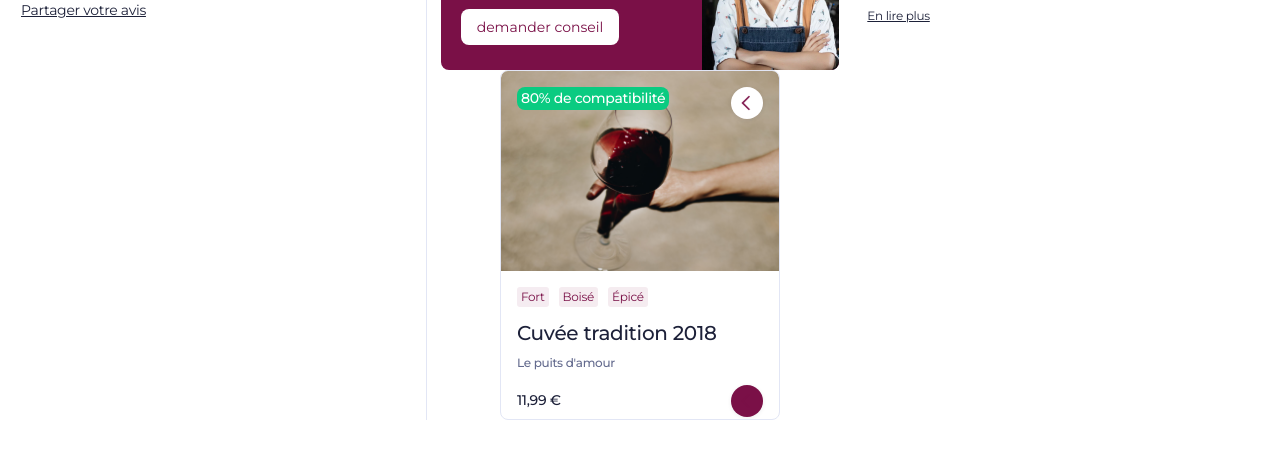
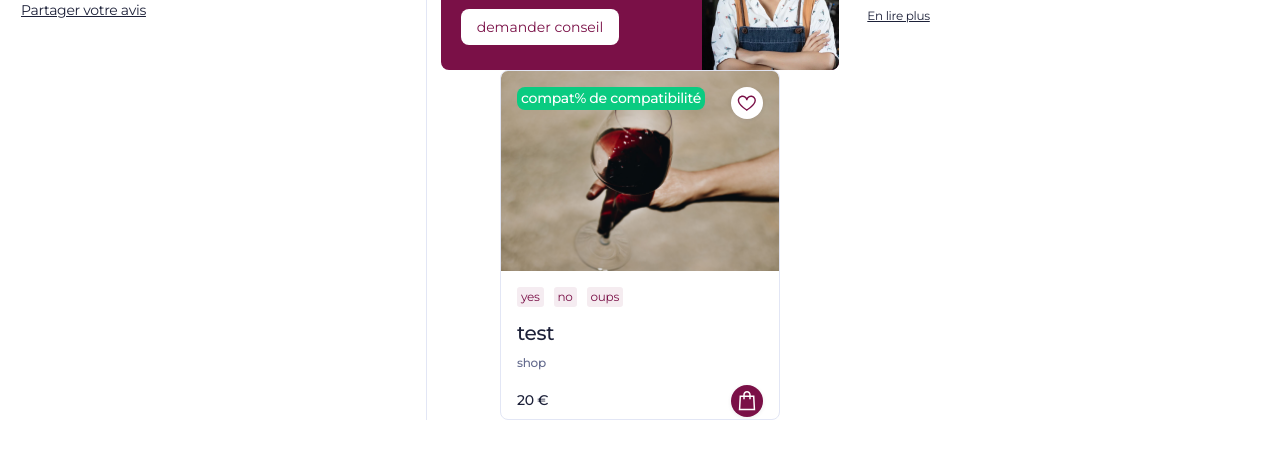
Before and after one commit to felixbouveret/competition-ecv-2022, a React (Create React App) app: page / in a window 1280 px wide. Shown: the part 570-1038 px from the top of the page. Built offline with nearby package versions, Linux system fonts and the light colour scheme; a web font is replaced by a local one.

Commit message:
add icons and props for result component

```diff
--- a/src/Banner/Banner.tsx
+++ b/src/Banner/Banner.tsx
@@ -21,7 +21,14 @@ export default function BannerContainer() {
         </div>
         <img src="/assets/img/artisan.jpg" alt="" />
       </section>
-      <ResultCard />
+      <ResultCard
+        tags={["yes", "no", "oups"]}
+        title="test"
+        compatibility="compat"
+        price={20}
+        image="/assets/img/wine-glass.png"
+        shop="shop"
+      />
     </>
   );
 }
--- a/src/Components/Icon/Icon.tsx
+++ b/src/Components/Icon/Icon.tsx
@@ -1,4 +1,11 @@
-import { arrowLeftIcon, crossIcon, logoLight, logoPurple } from "./Icons/index";
+import {
+  arrowLeftIcon,
+  cartIcon,
+  crossIcon,
+  heartIcon,
+  logoLight,
+  logoPurple,
+} from "./Icons/index";
 
 interface PropsInterface {
   name: string;
@@ -16,6 +23,8 @@ export default function Icon({
     if (name === "cross") return crossIcon;
     if (name === "logo-light") return logoLight;
     if (name === "logo-purple") return logoPurple;
+    if (name === "heart-icon") return heartIcon;
+    if (name === "cart-icon") return cartIcon;
     return () => null;
   };
   return getIcon()({ color, size });
--- /dev/null
+++ b/src/Components/Icon/Icons/cartIcon.tsx
@@ -0,0 +1,24 @@
+import React from "react";
+
+export default function cartIcon({
+  color,
+  size,
+}: {
+  color: string;
+  size: number;
+}) {
+  return (
+    <svg
+      width={size}
+      height={size}
+      viewBox="0 0 18 21"
+      fill="none"
+      xmlns="http://www.w3.org/2000/svg"
+    >
+      <path
+        d="M9 0.010437C6.8546 0.010437 5.09375 1.7713 5.09375 3.91669V4.69794H1.23633L1.1875 5.43034L0.406252 19.4928L0.357422 20.3229H17.6426L17.5938 19.4928L16.8125 5.43034L16.7637 4.69794H12.9063V3.91669C12.9063 1.7713 11.1454 0.010437 9 0.010437ZM9 1.57294C10.294 1.57294 11.3438 2.62274 11.3438 3.91669V4.69794H6.65625V3.91669C6.65625 2.62274 7.70605 1.57294 9 1.57294ZM2.70115 6.26044H5.09375V8.60419H6.65625V6.26044H11.3438V8.60419H12.9063V6.26044H15.2989L15.9824 18.7604H2.0176L2.70115 6.26044Z"
+        fill="white"
+      />
+    </svg>
+  );
+}
--- /dev/null
+++ b/src/Components/Icon/Icons/heartIcon.tsx
@@ -0,0 +1,24 @@
+import React from "react";
+
+export default function heartIcon({
+  color,
+  size,
+}: {
+  color: string;
+  size: number;
+}) {
+  return (
+    <svg
+      width={size}
+      height={size}
+      viewBox="0 0 18 15"
+      fill="none"
+      xmlns="http://www.w3.org/2000/svg"
+    >
+      <path
+        d="M8.83652 14.5976L8.52192 14.4146C8.1999 14.2314 0.65625 9.83204 0.65625 5.125C0.65625 2.71288 2.63249 0.75 5.06101 0.75C6.66118 0.75 8.06471 1.60204 8.83652 2.87404C9.60834 1.60204 11.0119 0.75 12.612 0.75C15.0406 0.75 17.0168 2.71288 17.0168 5.125C17.0168 9.83204 9.47314 14.2314 9.15113 14.4146L8.83652 14.5976ZM5.06101 2C3.32565 2 1.91475 3.40136 1.91475 5.125C1.91475 8.6284 7.44282 12.2783 8.83652 13.1426C10.2302 12.2783 15.7583 8.6284 15.7583 5.125C15.7583 3.40136 14.3474 2 12.612 2C10.8767 2 9.46577 3.40136 9.46577 5.125H8.20727C8.20727 3.40136 6.79638 2 5.06101 2Z"
+        fill="#7A1047"
+      />
+    </svg>
+  );
+}
--- a/src/Components/Icon/Icons/index.ts
+++ b/src/Components/Icon/Icons/index.ts
@@ -2,3 +2,5 @@ export { default as crossIcon } from "./crossIcon";
 export { default as arrowLeftIcon } from "./arrowLeftIcon";
 export { default as logoLight } from "./logoLight";
 export { default as logoPurple } from "./logoPurple";
+export { default as cartIcon } from "./cartIcon";
+export { default as heartIcon } from "./heartIcon";
--- a/src/Popin/Components/Result/Result.tsx
+++ b/src/Popin/Components/Result/Result.tsx
@@ -1,29 +1,37 @@
 import React from "react";
 import "./Result.scss";
 import Icon from "../../../Components/Icon";
+import { ProductInterface } from "../../../types/product.interface";
 
-export default function ResultCard() {
+export default function ResultCard({
+  title,
+  shop,
+  compatibility,
+  tags,
+  price,
+  image,
+}: ProductInterface) {
   return (
     <div className="resultCard">
-      <img src="/assets/img/wine-glass.png" alt="" />
+      <img src={image} alt="" />
       <div className="personalisation">
-        <p>80% de compatibilité</p>
+        <p>{compatibility}% de compatibilité</p>
         <div className="circle">
-          <Icon name="arrow-left" />
+          <Icon name="heart-icon" />
         </div>
       </div>
       <section className="content">
         <div className="description">
-          <p>Fort</p>
-          <p>Boisé</p>
-          <p>Épicé</p>
+          {tags.map((tag, i) => (
+            <p key={i}>{tag}</p>
+          ))}
         </div>
-        <h4>Cuvée tradition 2018</h4>
-        <p className="winery">Le puits d'amour</p>
+        <h4>{title}</h4>
+        <p className="winery">{shop}</p>
         <div className="selling">
-          <p>11,99 €</p>
+          <p>{price} €</p>
           <div className="circle">
-            <Icon name="arrow-left" />
+            <Icon name="cart-icon" />
           </div>
         </div>
       </section>
```
Also changed, not shown: src/types/product.interface.ts (+4 -4 lines), public/assets/img/wine-glass-2.jpg (added).
